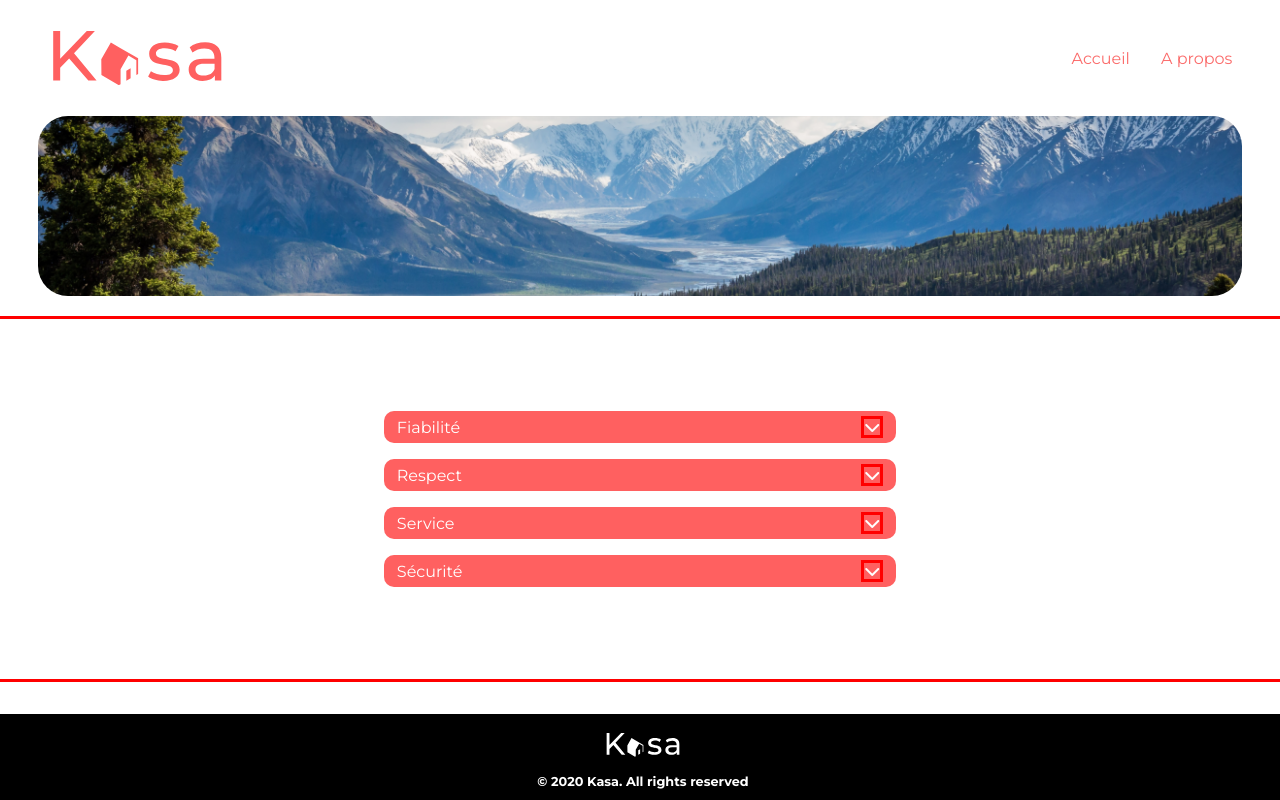
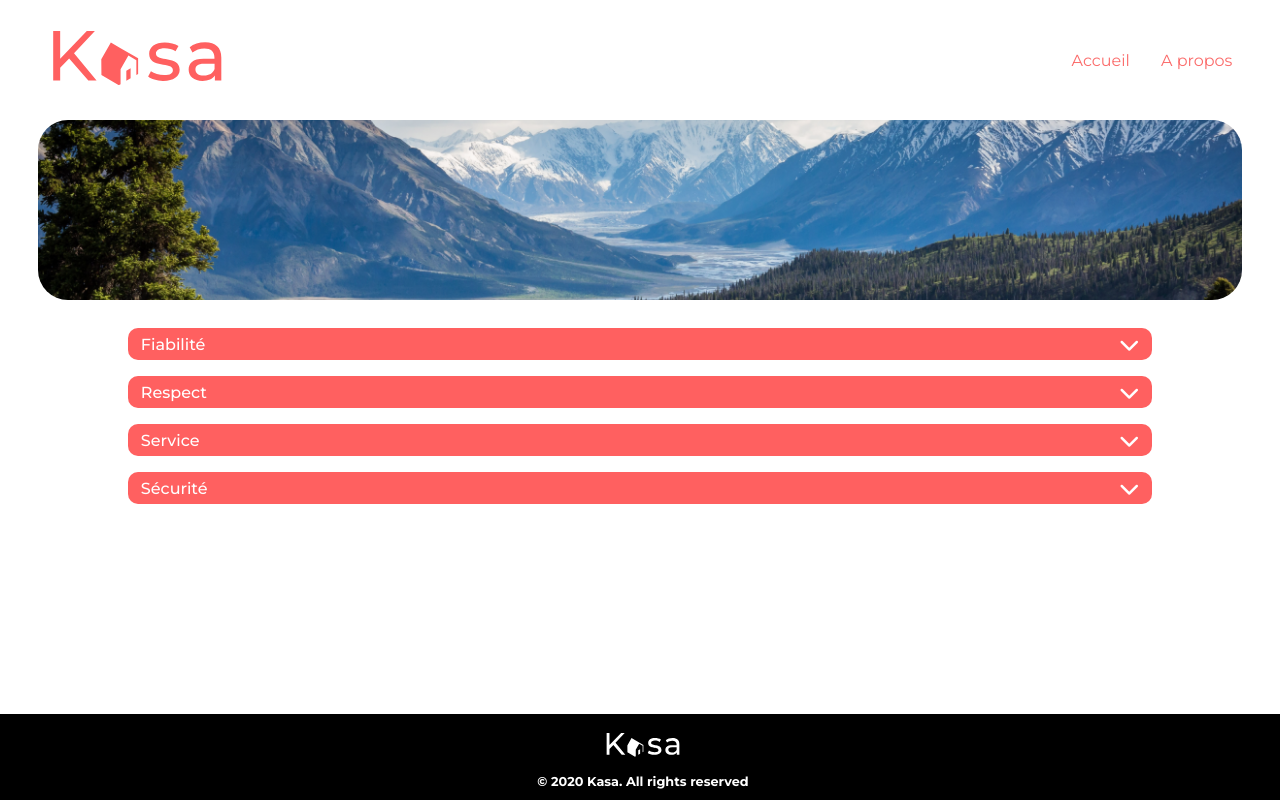
Before and after one commit to mozilla44/Kasa, a React (Create React App) app: page /About in a window 1280 px wide. Built offline with nearby package versions, Linux system fonts and the light colour scheme.

Commit message:
implementing sass

```diff
--- a/src/components/Collapse.jsx
+++ b/src/components/Collapse.jsx
@@ -6,7 +6,7 @@
     const [open, setOpen] = useState(false)
     return (
         <div className="collapse">
-            <div className="collapse-title" onClick={()=>setOpen(!open)}>{title}<i className={`fas fa-chevron-down chevron ${(open)?"open":""}`}></i></div>
+            <div className="collapse-title" onClick={()=>setOpen(!open)}>{title}<i className={`fas fa-chevron-down fa-lg chevron  ${(open)?"open":""}`}></i></div>
             {open && <div className="content"><div className="content-text">{description}</div></div>}
         </div>
     )
--- a/src/components/Header.jsx
+++ b/src/components/Header.jsx
@@ -1,18 +1,23 @@
-import '../styles/header.css'
-import logo from '../assets/logo.svg'
-import { Link } from 'react-router-dom'
+import "../styles/header.css";
+import logo from "../assets/logo.svg";
+import { Link } from "react-router-dom";
 
 function Header() {
-    return(
-    <header className='header'>
-        <img src={logo} alt="logo" className='header_logo'></img>
-        <nav className='header_nav'>
-            <Link to = "/" className='header_link'>Accueil</Link>
-            <Link to = "" className='header_link'>A propos</Link>
-           {/*  <a className='header_link'>Accueil</a>
-            <a className='header_link'> A propos</a> */}
-        </nav>
+  return (
+    <header className="header">
+      <Link to="/" className="logo_link">
+        <img src={logo} alt="logo" className="header_logo"></img>
+      </Link>
+      <nav className="header_nav">
+        <Link to="/" className="header_link">
+          Accueil
+        </Link>
+        <Link to="/about" className="header_link">
+          A propos
+        </Link>
+      </nav>
     </header>
-)}
+  );
+}
 
-export default Header
+export default Header;
--- a/src/pages/Logement.jsx
+++ b/src/pages/Logement.jsx
@@ -35,7 +35,7 @@
 
   return (
     <div className="logement_wrapper">
-      <Slideshow/>
+      {/* <Slideshow/> */}
       <div className="logmement_presentation">
         <div className="flat_info">
           <h2 className="logement-title">{logement.title}</h2>
--- a/src/styles/about.css
+++ b/src/styles/about.css
@@ -14,13 +14,15 @@
 .about-collapse-wrapper{
     display: flex;
     flex-direction: column;
-    justify-content: center;
     justify-items: center;
     flex-grow: 1;
     align-items: center;
     width: 100%;
     margin-top: 1em;
     margin-bottom: 2em;
-    border: 3px solid red;
 
 }
+
+.collapse_description.about{
+    width: 80%;
+}
--- a/src/styles/collapse.css
+++ b/src/styles/collapse.css
@@ -41,6 +41,7 @@
   padding: 0 0.8em 0 0.8em;
   background-color: #ff6060;
   border-radius: 10px;
+  font-weight: 500;
   cursor: pointer;
 }
 
@@ -52,7 +53,8 @@
 }
 
 .chevron {
-  border: 3px solid red;
+  transition-duration: 0.3s;
+  font-weight: 700px;
 }
 
 .chevron.open {
--- a/src/styles/gallery.css
+++ b/src/styles/gallery.css
@@ -8,19 +8,16 @@
     margin: auto;
     margin-top: 1.5em;
     padding-top: 2em;
-
 }
 
 .gallery_card {
-
 height:20em;
 width:30%;
-/* border: 3px solid green; */
+border: 3px solid green;
 margin: auto;
 margin-bottom: 2em;
 border-radius: 15px;
 position: relative;
-
 }
 
 .gallery_img{
@@ -35,10 +32,10 @@
     /* border: 1px solid yellow; */
     font-size: large;
     position: absolute;
-    bottom: 0em;
+    bottom: 1.5em;
     left: 0.5em;
     color: white;
-    width: 14em;
+    max-width: 14em;
     height: 2em;
     text-align: left;
 }
```
Also changed, not shown: src/pages/About.jsx (+33 -6 lines), src/styles/index.css (line endings or trailing spaces).
